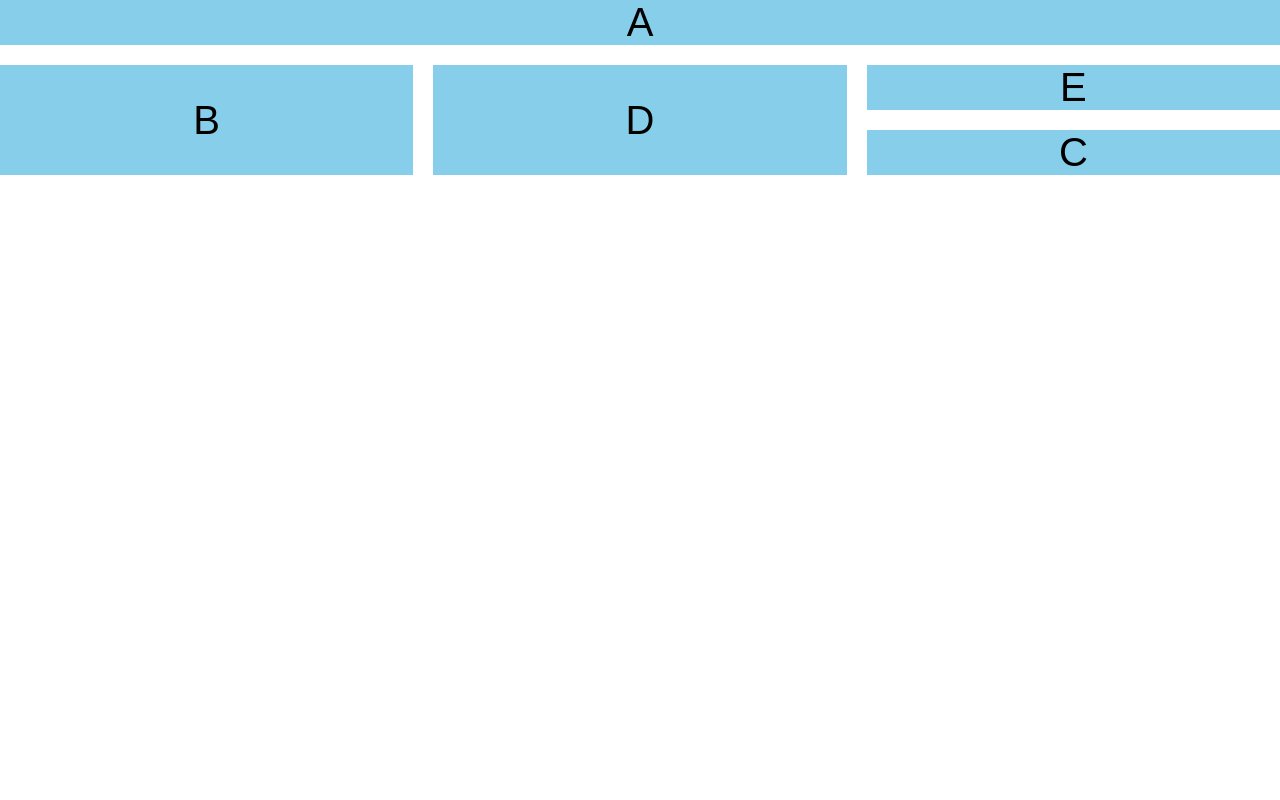
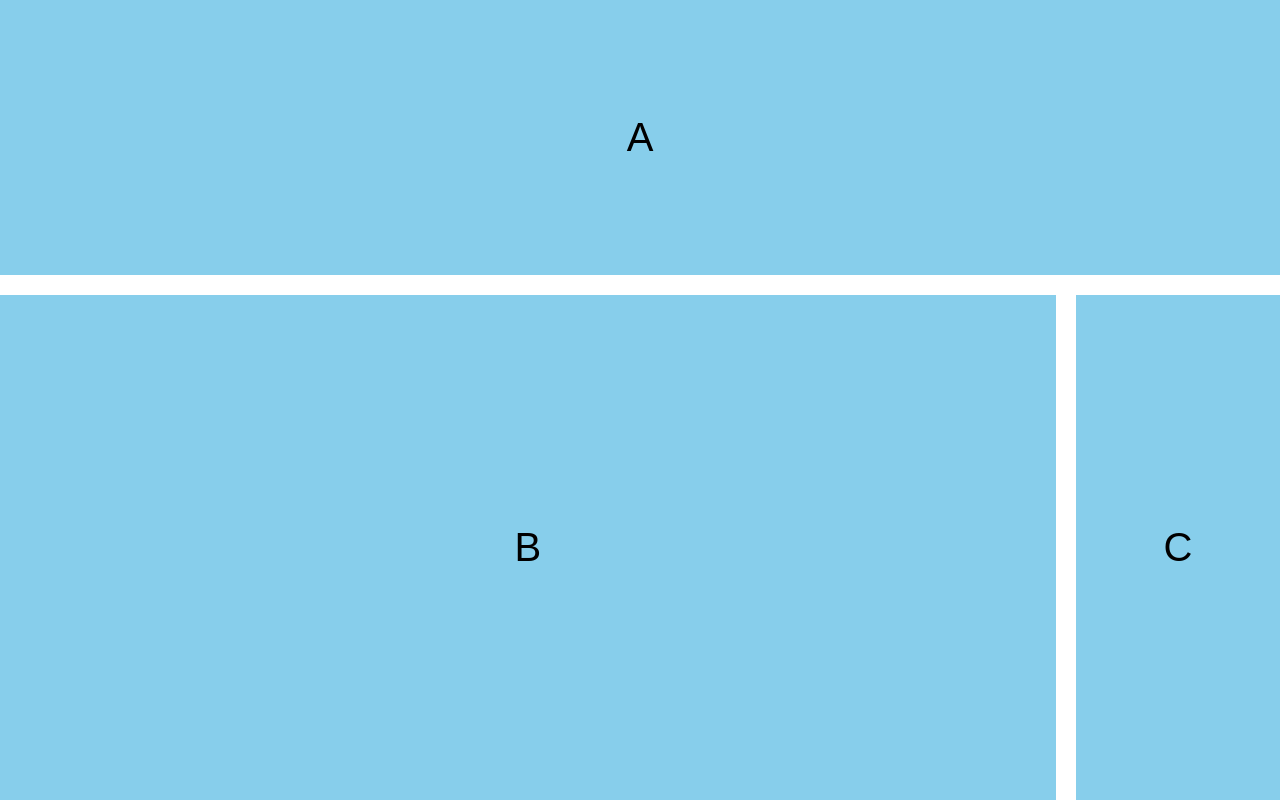
Before and after one commit to alexgeho/gridHabr, a website built with webpack: page index.html in a window 1280 px wide. Built offline with nearby package versions, Linux system fonts and the light colour scheme.

Commit message:
grid-template-areas 2

```diff
--- a/css/style.css
+++ b/css/style.css
@@ -21,12 +21,14 @@ body {
 .container {
   display: grid;
   gap: 20px;
+  height: 100vh;
 
   grid-template-areas:
     "A A A A   A A A A   A A A A"
-    "B B B B   D D D D   E E E E"
-    "B B B B   D D D D   C C C C";
+    "B B B B   B B B B   B B C C"
+    "B B B B   B B B B   B B C C";
 }
+
 
 .box-1 {
   grid-area: A;
@@ -37,11 +39,3 @@ body {
 .box-3 {
   grid-area: C;
 }
-
-.box-4 {
-  grid-area: D;
-}
-
-.box-5 {
-  grid-area: E;
-}
--- a/index.html
+++ b/index.html
@@ -28,8 +28,7 @@
   <div class="box-1"> A </div>
   <div class="box-2"> B </div>
   <div class="box-3"> C </div>
-  <div class="box-4"> D </div>
-  <div class="box-5"> E </div>
+
 
 </div>
 
```
